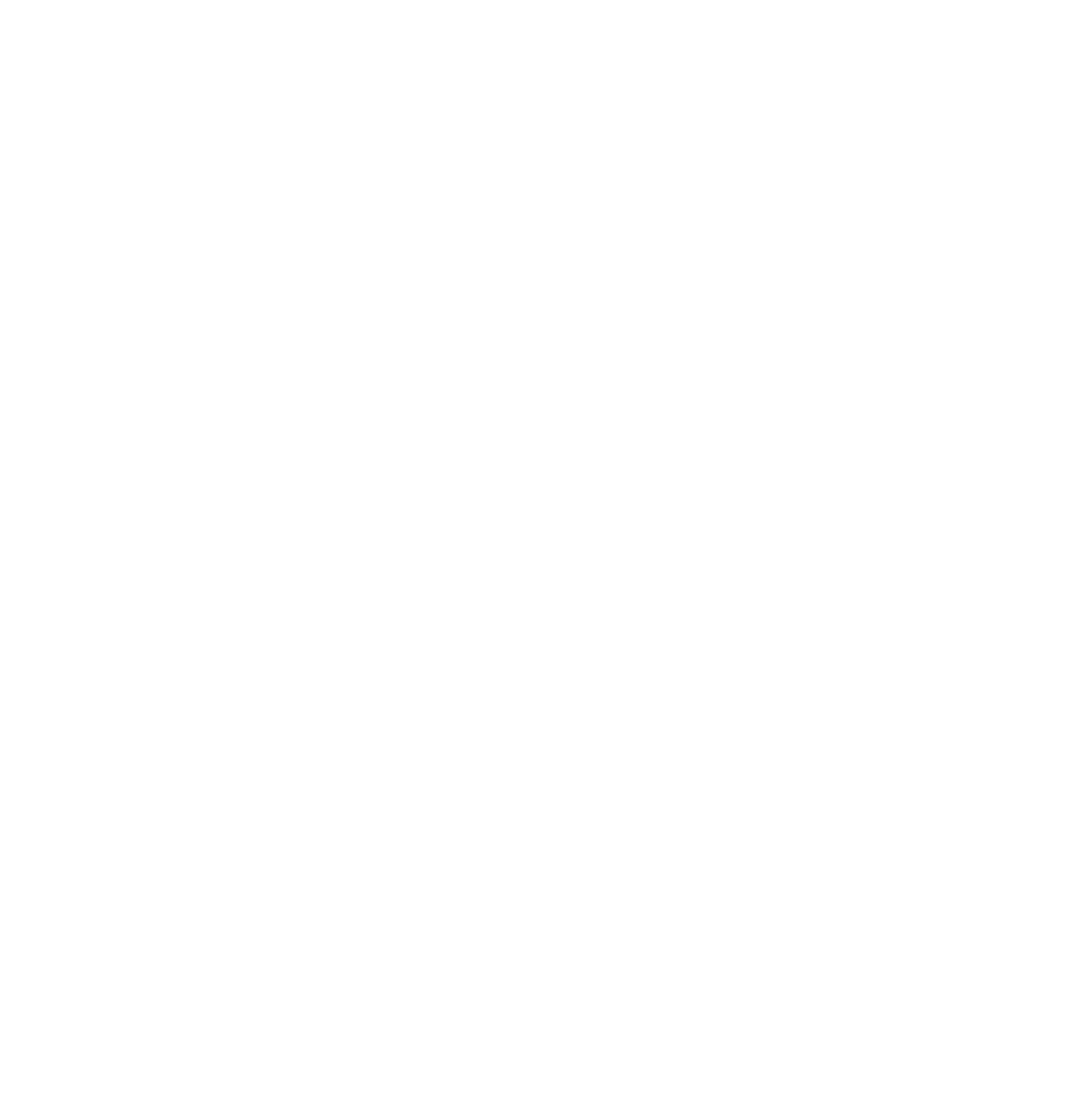
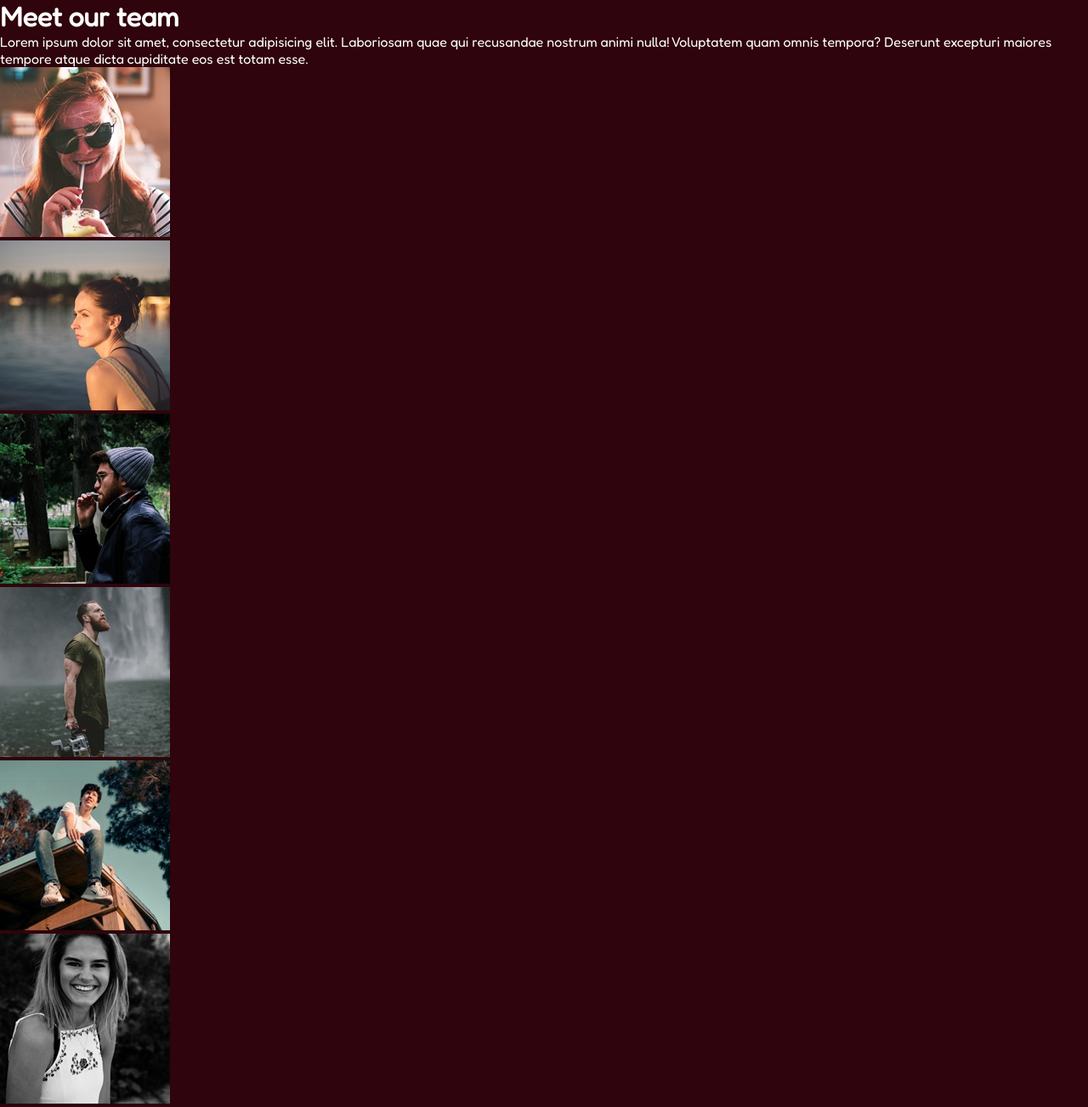
Before and after one commit to ClaudioLeone/html-css-float-cards, a plain HTML site: page index.html in a window 1280 px wide. Shown: the whole page at 85% size. Before the commit the page ends 800 px from the top, so only its background shows below. Drawn offline with Linux system fonts and the light colour scheme.

Commit message:
Structured html file, added color, imported font

```diff
--- a/CSS/style.css
+++ b/CSS/style.css
@@ -3,4 +3,11 @@
     margin: 0;
     padding: 0;
     box-sizing: border-box;
+    font-family: 'Fredoka', sans-serif;
 }
+
+/* GENERAL */
+body{
+    color: white;
+    background-color: #2f040c;
+}
--- a/index.html
+++ b/index.html
@@ -4,9 +4,52 @@
     <meta charset="UTF-8">
     <meta http-equiv="X-UA-Compatible" content="IE=edge">
     <meta name="viewport" content="width=device-width, initial-scale=1.0">
+    <link rel="stylesheet" href="CSS/style.css">
+    <link rel="preconnect" href="https://fonts.googleapis.com">
+<link rel="preconnect" href="https://fonts.gstatic.com" crossorigin>
+<link href="https://fonts.googleapis.com/css2?family=Fredoka&display=swap" rel="stylesheet">
     <title>Floating Cards</title>
 </head>
 <body>
+    <!-- HEADER START -->
+    <header>
+        <h1>Meet our team</h1>
+        <section>
+            Lorem ipsum dolor sit amet, consectetur adipisicing elit. Laboriosam quae qui recusandae nostrum animi nulla! Voluptatem quam omnis tempora? Deserunt excepturi maiores tempore atque dicta cupiditate eos est totam esse.
+        </section>
+    </header>
+    <!-- HEADER STOP -->
 
+    <!-- MAIN START -->
+    <main>
+        <section class="row">
+            <div class="col">
+                <img src="img/female1.png" alt="">
+            </div>
+
+            <div class="col">
+                <img src="img/female2.png" alt="">
+            </div>
+
+            <div class="col">
+                <img src="img/male1.png" alt="">
+            </div>
+        </section>
+
+        <section class="row">
+            <div class="col">
+                <img src="img/male2.png" alt="">
+            </div>
+
+            <div class="col">
+                <img src="img/male3.png" alt="">
+            </div>
+
+            <div class="col">
+                <img src="img/female3.png" alt="">
+            </div>
+        </section>
+    </main>
+    <!-- MAIN STOP -->
 </body>
 </html>
```
